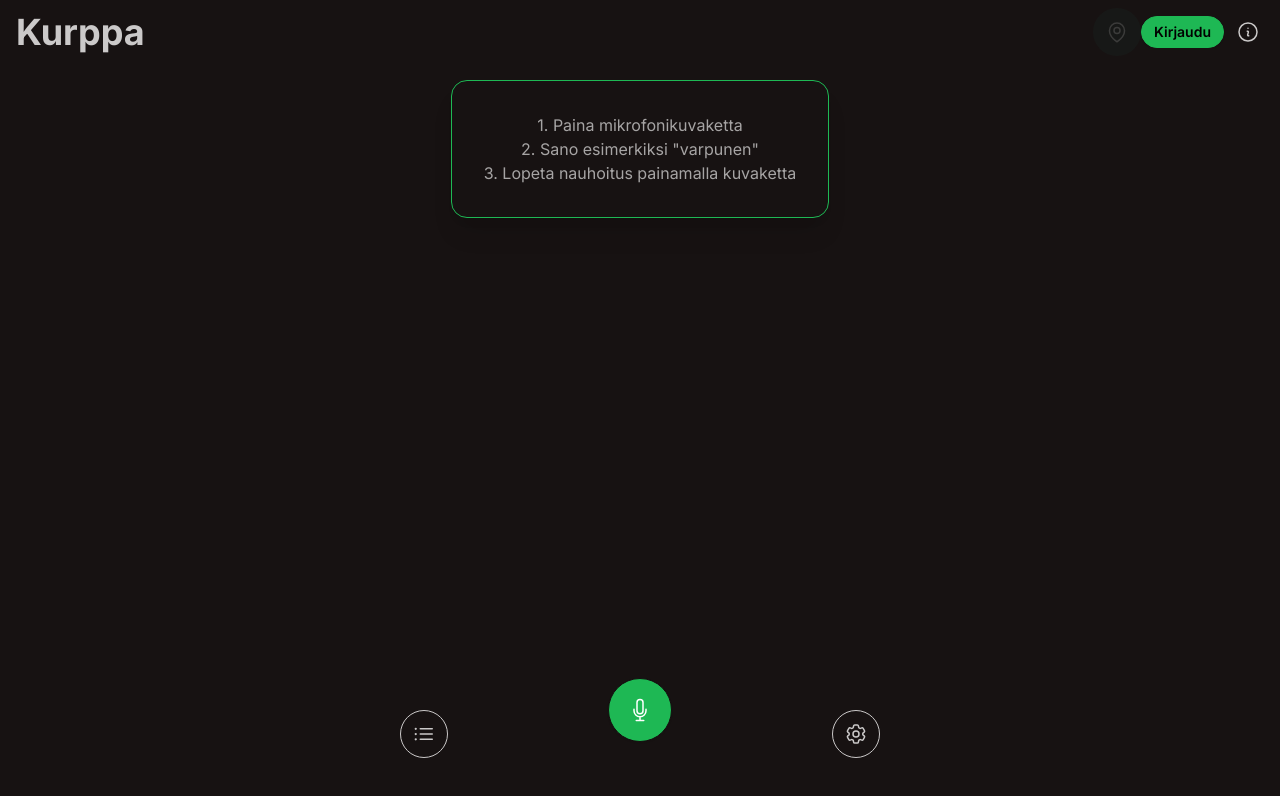
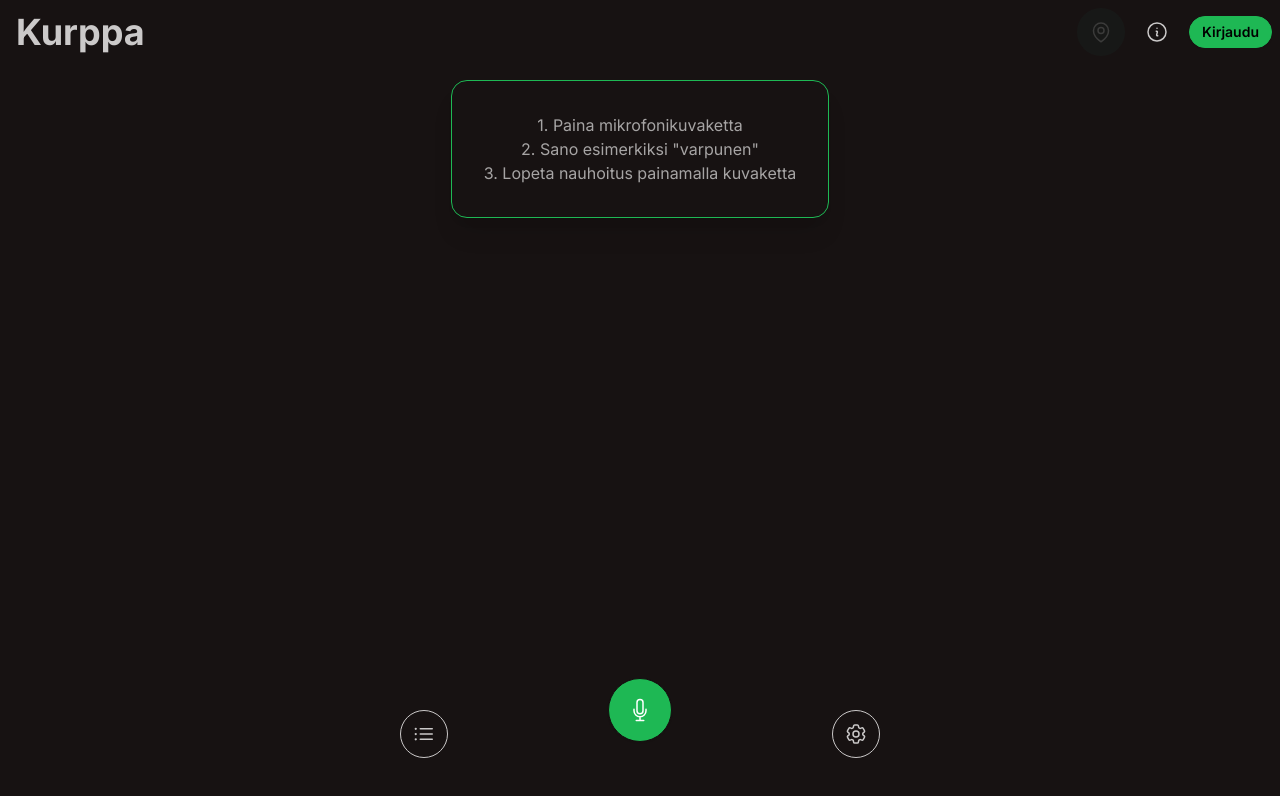
Before and after one commit to ksaaskil/kurppa, a Next.js app: page / in a window 1280 px wide. Shown: the top 796 px of the page. Built offline with nearby package versions, Linux system fonts and the light colour scheme; no server answers.

Commit message:
Clean buttons.

```diff
--- a/app/components/NavBar.tsx
+++ b/app/components/NavBar.tsx
@@ -43,10 +43,7 @@ export default function NavBar({ toggleMap }: { toggleMap: () => void }) {
           </svg>
         </button>
       </div>
-      <div className="flex-none">
-        <LoginButton />
-      </div>
-      <div className="flex-none">
+      <div className="ml-2 flex-none">
         <button className="btn btn-square btn-ghost" onClick={openInfo}>
           <svg
             xmlns="http://www.w3.org/2000/svg"
@@ -64,6 +61,9 @@ export default function NavBar({ toggleMap }: { toggleMap: () => void }) {
           </svg>
         </button>
       </div>
+      <div className="ml-2 flex-none">
+        <LoginButton />
+      </div>
     </div>
   );
 }
```
